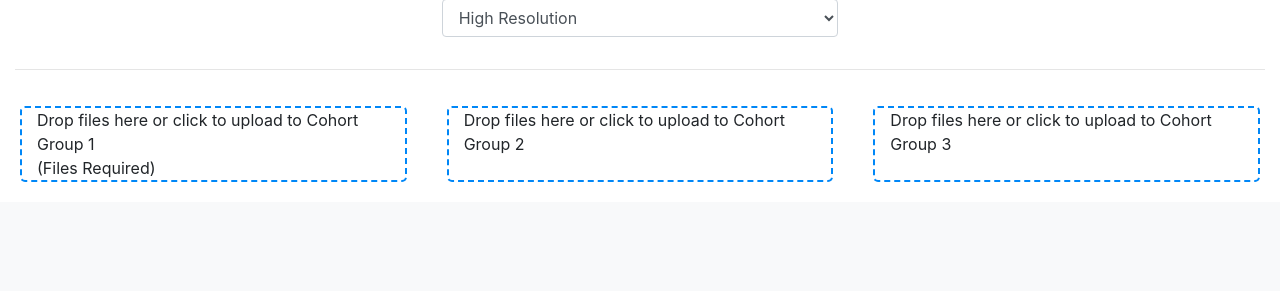
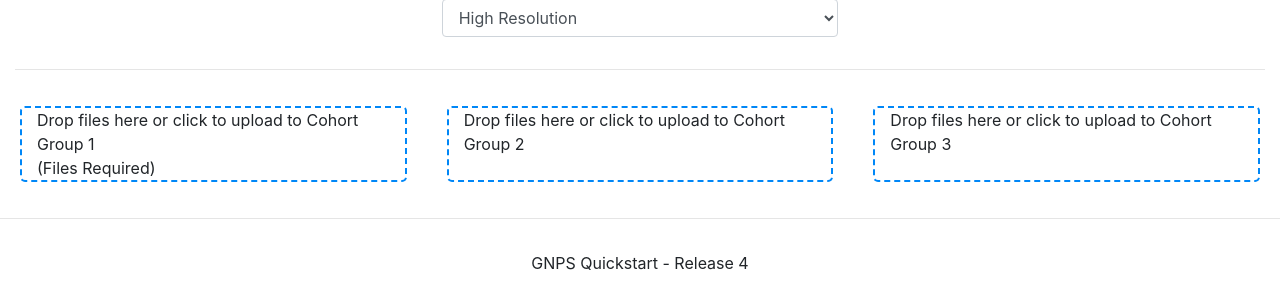
Before and after one commit to mwang87/GNPS_quickstart, a Flask app: page / in a window 1280 px wide. Shown: the part 992-1283 px from the top of the page. Before the commit the page ends 1174 px from the top, so only its background shows below. Run offline with Flask 2, Linux system fonts and the light colour scheme; some libraries are stand-ins or nearby versions.

Commit message:
updating layout with version

```diff
--- a/templates/layout.html
+++ b/templates/layout.html
@@ -66,6 +66,13 @@
     <div id="content">
         (% block content %)(% endblock %)
     </div>
+
+    <hr>
+
+    <div class="footer-copyright text-center py-3">
+      GNPS Quickstart - Release 4
+    </div>
+
 </body>
 
 </html>
```
